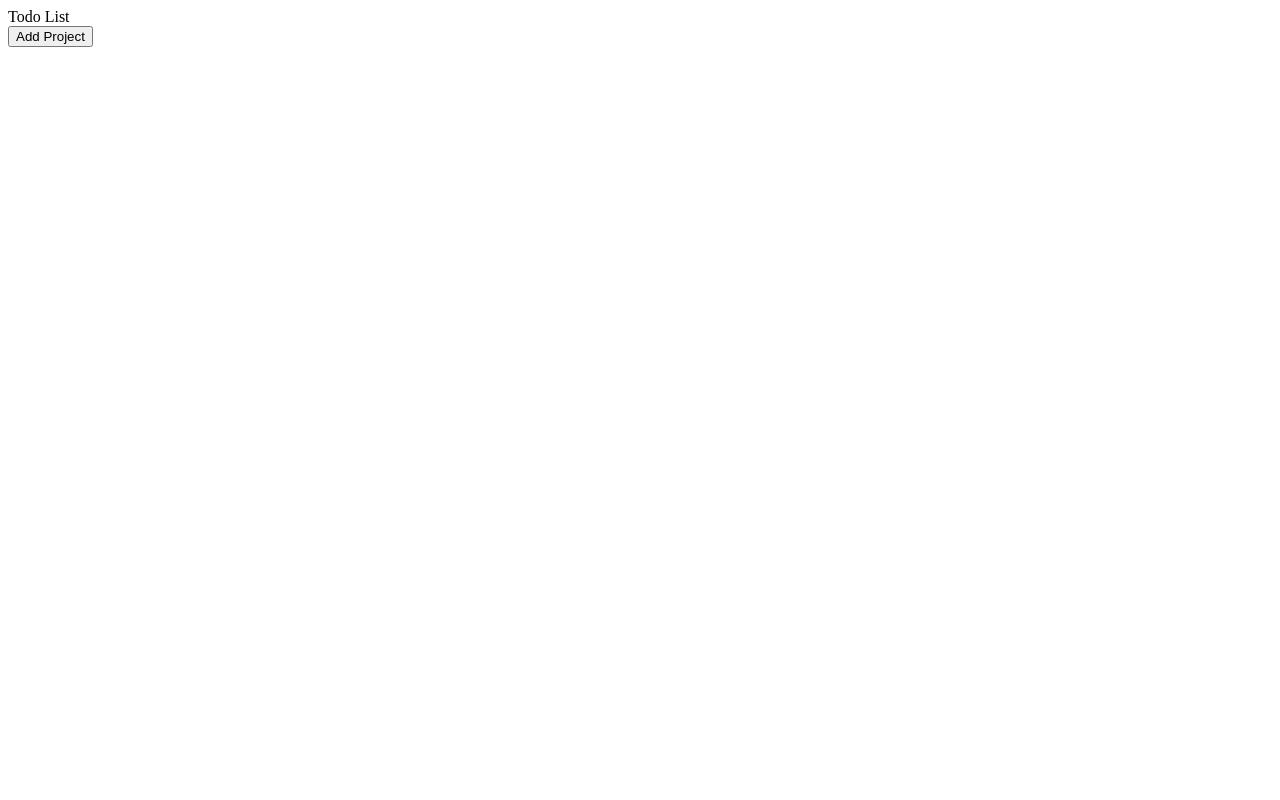
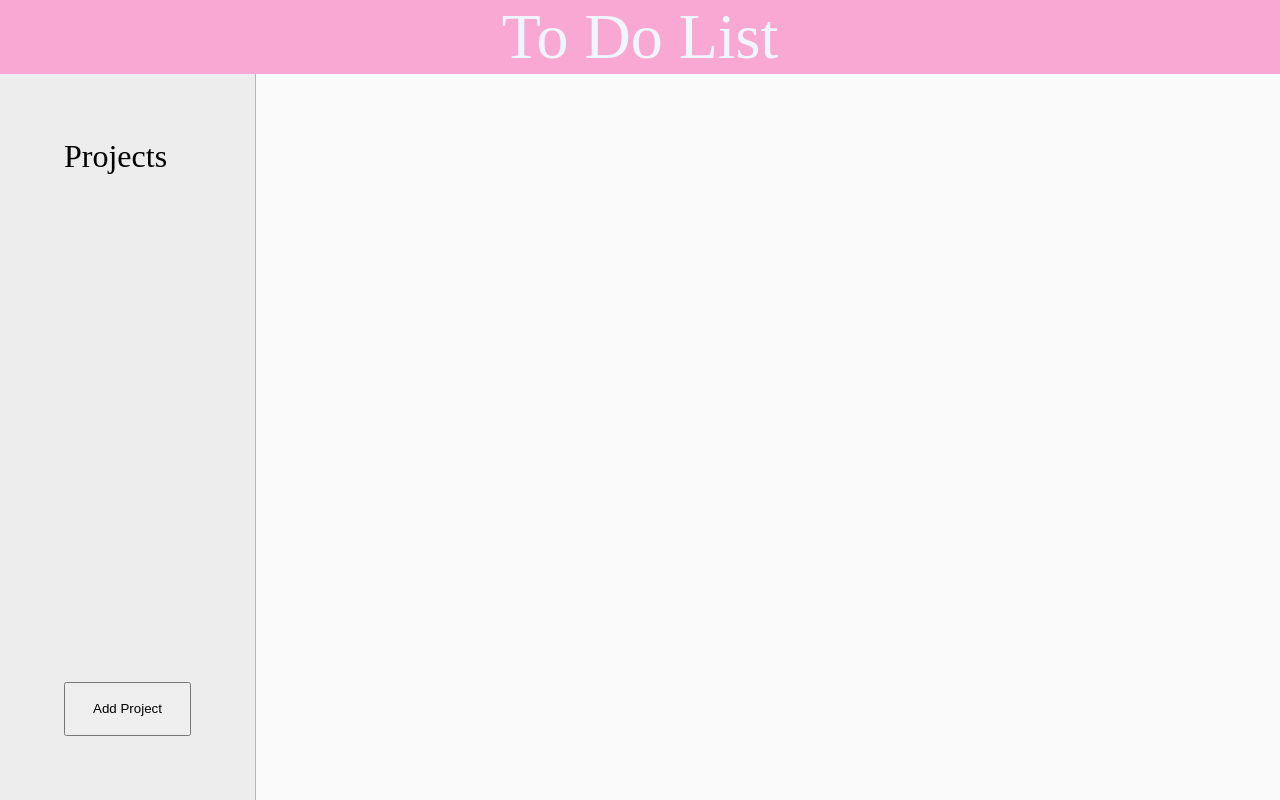
Before and after one commit to htkael/Todo-List, a website built with webpack: page src/index.html in a window 1280 px wide. Built offline with nearby package versions, Linux system fonts and the light colour scheme.

Commit message:
Finished basic features and styling

```diff
--- a/src/displayTasks.js
+++ b/src/displayTasks.js
@@ -1,4 +1,4 @@
-const content = document.querySelector(".main");
+const content = document.querySelector(".taskList");
 
 export const displayTasks = (project) => {
   content.innerHTML = "";
@@ -26,7 +26,8 @@ export const displayTasks = (project) => {
     content.append(noTasksMessage);
   }
   const newTaskBtn = document.createElement("button");
-  newTaskBtn.textContent = "Add Task";
+  newTaskBtn.textContent = "+";
+  newTaskBtn.id = "addTask";
   content.append(newTaskBtn);
   newTaskBtn.addEventListener("click", () => project.addTask());
 };
--- a/src/index.html
+++ b/src/index.html
@@ -6,11 +6,20 @@
     <title>Todo List</title>
   </head>
   <body>
-    <header>Todo List</header>
-    <div class="sidebar">
-      <button id="addProject">Add Project</button>
-      <ul class="projectList"></ul>
+    <div id="body">
+      <header id="header">
+        <div>To Do List</div>
+      </header>
+      <div class="sidebar">
+        <div id="projects">
+          <div>Projects</div>
+          <ul class="projectList"></ul>
+        </div>
+        <button id="addProject">Add Project</button>
+      </div>
+      <div class="main">
+        <div class="taskList"></div>
+      </div>
     </div>
-    <div class="main"></div>
   </body>
 </html>
--- a/src/styles.css
+++ b/src/styles.css
@@ -0,0 +1,101 @@
+html {
+  box-sizing: border-box;
+}
+*,
+*:before,
+*:after {
+  box-sizing: inherit;
+}
+
+body {
+  height: 100vh;
+  margin: 0;
+  padding: 0;
+}
+
+#body {
+  display: grid;
+  grid-template-rows: 1fr 10fr;
+  grid-template-columns: 1fr 4fr;
+  height: 100%;
+}
+
+#header {
+  grid-column: 1/-1;
+  background-color: #f9a8d4;
+  width: 100%;
+  height: 100%;
+  display: grid;
+  justify-content: center;
+  align-items: center;
+  font-size: 4rem;
+  color: #eff6ff;
+}
+
+.sidebar {
+  background-color: #eeeded;
+  border-right: 1px solid rgba(0, 0, 0, 0.24);
+  padding: 4rem;
+  font-size: 2rem;
+  font-weight: 100;
+  display: grid;
+  grid-template-rows: 10fr 1fr;
+}
+
+#projects {
+  display: grid;
+  grid-template-rows: 75px 1fr;
+}
+
+.projectList {
+  margin: 0;
+  padding: 0;
+  font-size: 1.5rem;
+  display: grid;
+  grid-template-rows: repeat(1fr);
+}
+
+.main {
+  background-color: #fafafa;
+}
+
+.taskList {
+  position: relative;
+  height: 100%;
+  display: grid;
+  grid-template-rows: repeat(auto-fill, 50px);
+  gap: 1rem;
+  justify-items: center;
+  padding: 2.5rem;
+}
+
+#addTask {
+  position: absolute;
+  bottom: 20px;
+  right: 20px;
+  border-radius: 16rem;
+  height: 75px;
+  width: 75px;
+  font-size: 5rem;
+  display: flex;
+  justify-content: center;
+  align-items: center;
+  border: none;
+  background-color: #f9a8d4;
+  color: white;
+  box-shadow: 0px 4px 4px 2px rgba(0, 0, 0, 0.15);
+}
+
+#addTask:hover {
+  box-shadow: 1px 3px 8px 1px rgba(0, 0, 0, 0.432);
+}
+
+.task-card {
+  background-color: #eeeded;
+  display: flex;
+  flex-direction: row;
+  justify-content: space-between;
+  align-items: center;
+  width: 100%;
+  padding: 1rem;
+}
--- a/src/ui.js
+++ b/src/ui.js
@@ -17,6 +17,7 @@ export const displayProjects = () => {
 
     const projectName = project.name;
     const newDelete = document.createElement("button");
+    newDelete.textContent = "Delete Project";
     newProject.append(newDelete);
     newDelete.addEventListener("click", () => {
       removeProject(projectName);
```
